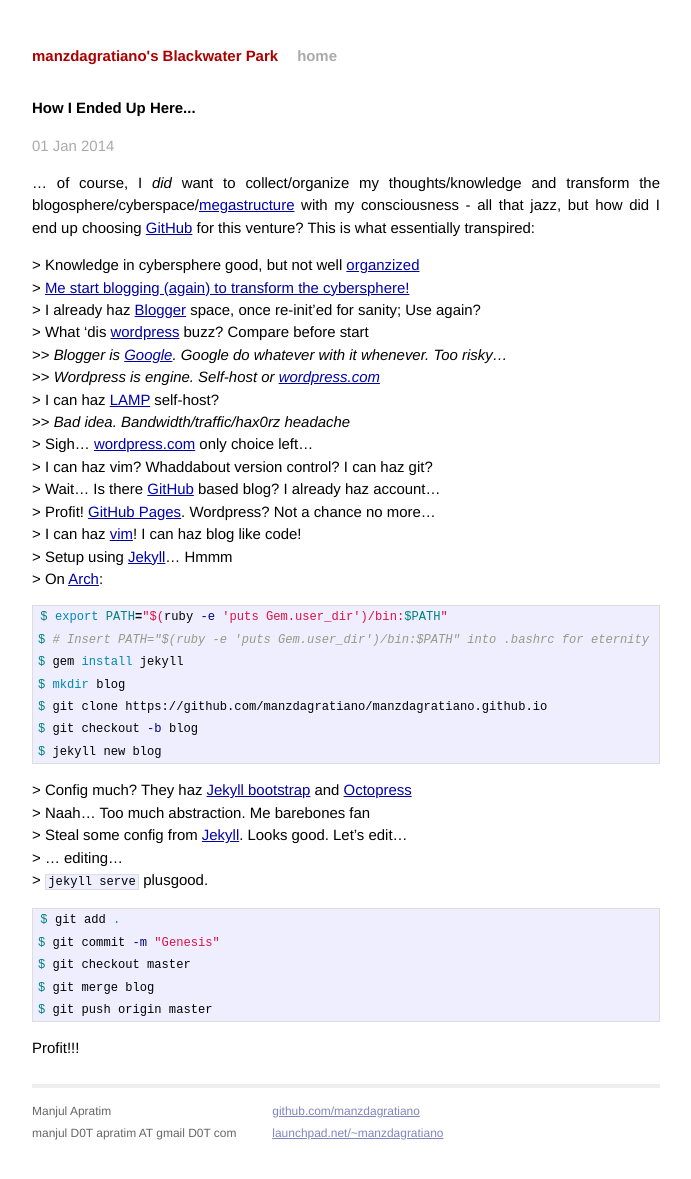
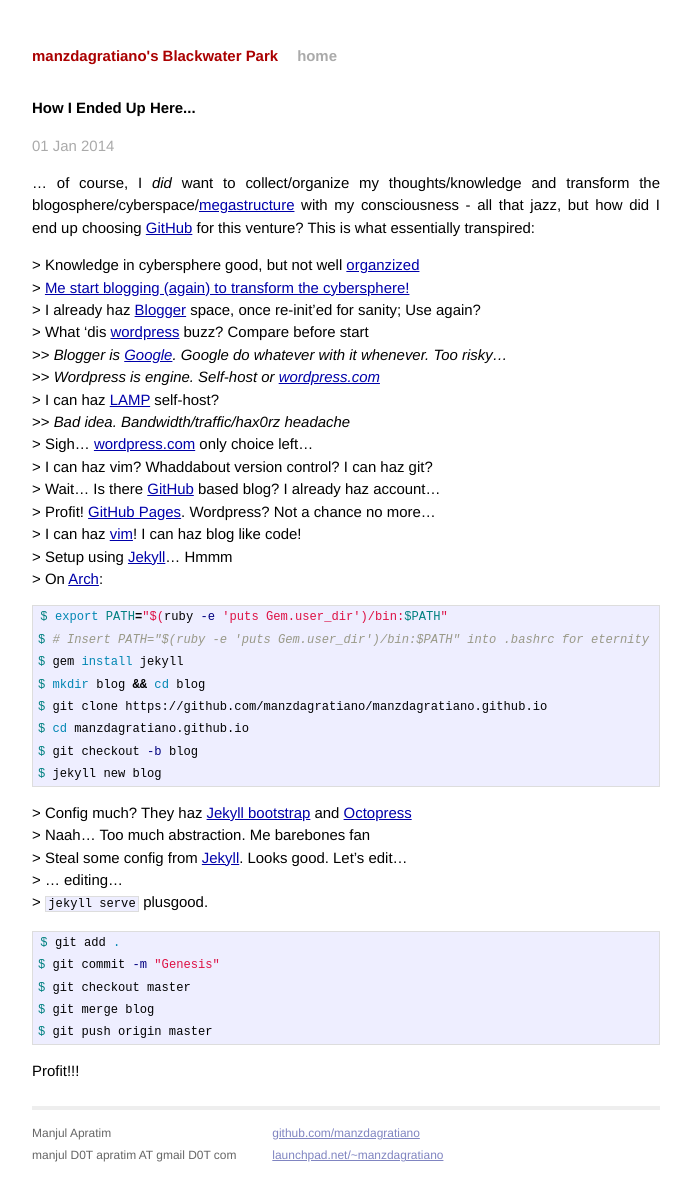
Before and after one commit to manzdagratiano/manzdagratiano.github.io, a Jekyll site: the page built from _posts/2014-01-01-how-i-ended-up-here.md, in a window 1280 px wide. Shown: the whole page, without its empty margins (294-985 px from the left). Built offline with Jekyll 4.4.1, drawn with Linux system fonts in a browser that asks for light colours; Markdown is read by kramdown in place of the engine named in the settings; before the commit the page ends 1156 px from its top, so only the background shows below that.

Commit message:
Added necessary 'cd' commands

```diff
--- a/_posts/2014-01-01-how-i-ended-up-here.md
+++ b/_posts/2014-01-01-how-i-ended-up-here.md
@@ -26,8 +26,9 @@
 $ export PATH="$(ruby -e 'puts Gem.user_dir')/bin:$PATH"
 $ # Insert PATH="$(ruby -e 'puts Gem.user_dir')/bin:$PATH" into .bashrc for eternity
 $ gem install jekyll
-$ mkdir blog
+$ mkdir blog && cd blog
 $ git clone https://github.com/manzdagratiano/manzdagratiano.github.io
+$ cd manzdagratiano.github.io
 $ git checkout -b blog
 $ jekyll new blog
 {% endhighlight %}
```
